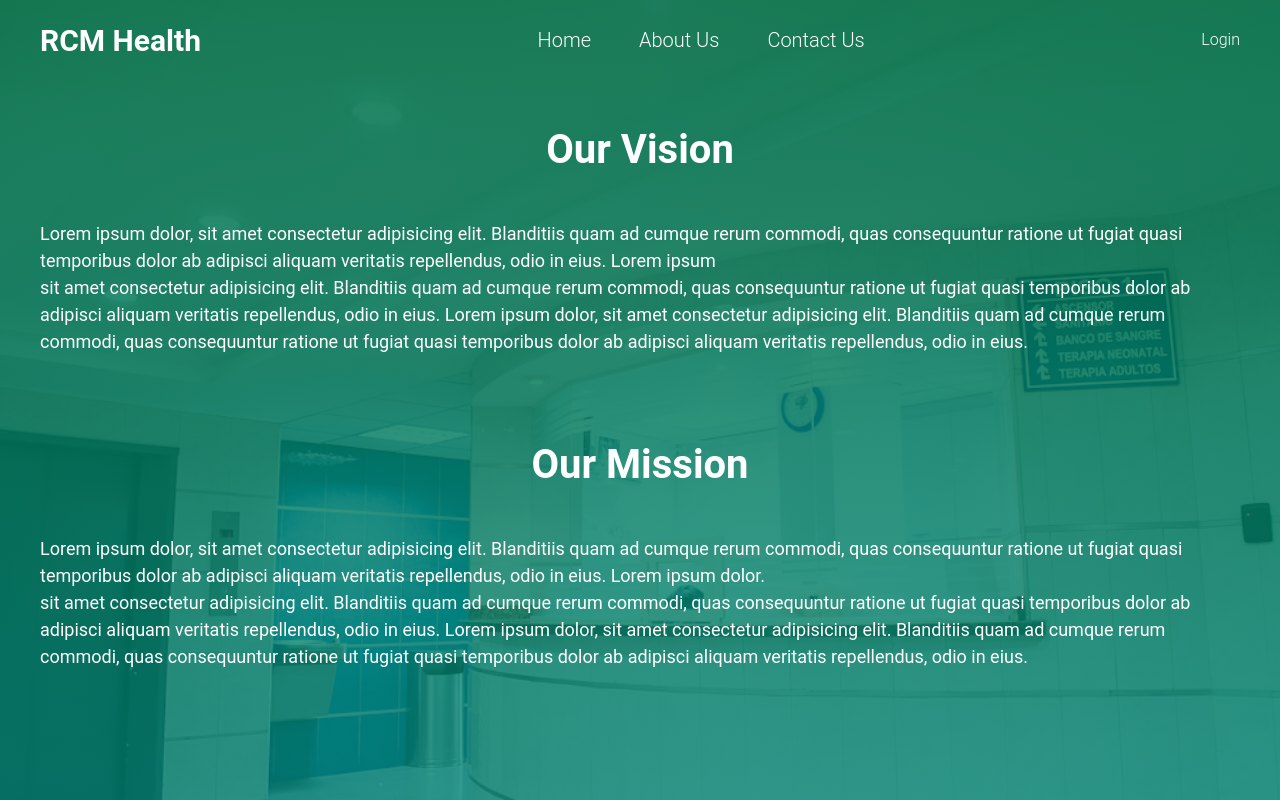
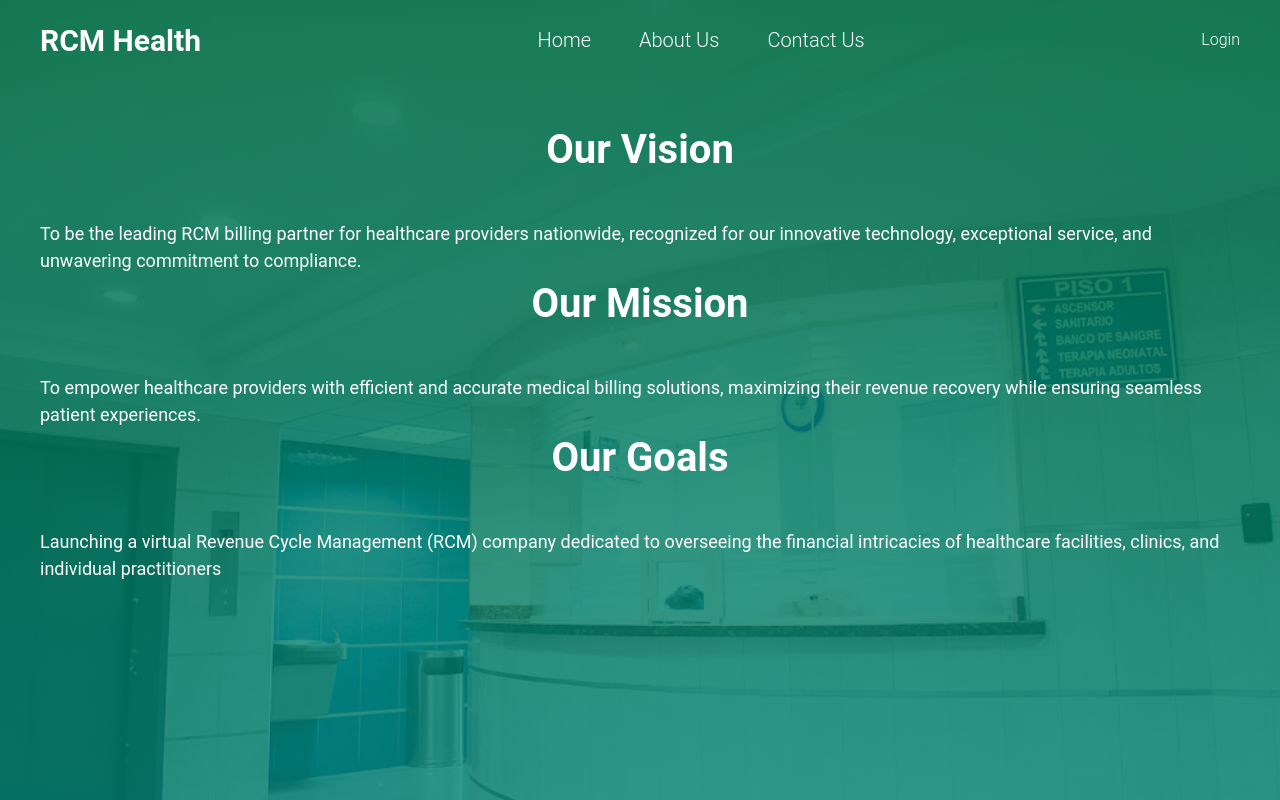
Before and after one commit to MadCoder911/ihab-proj, a React (Create React App) app: page /about in a window 1280 px wide. Built offline with nearby package versions, Linux system fonts and the light colour scheme.

Commit message:
minor updated for profile page

```diff
--- a/src/pages/about.js
+++ b/src/pages/about.js
@@ -3,24 +3,14 @@ const About = () => {
     <div className="aboutbg flex flex-col items-center">
       <div className="div mt-[120px]"></div>
       <div className="container text-center w-[100%] justify-between">
-        <div className="mb-[80px]">
+        <div className="">
           <h1 className="font-bold text-[40px] text-white mb-[40px]">
             Our Vision
           </h1>
           <p className="text-white text-[18px] text-start">
-            Lorem ipsum dolor, sit amet consectetur adipisicing elit. Blanditiis
-            quam ad cumque rerum commodi, quas consequuntur ratione ut fugiat
-            quasi temporibus dolor ab adipisci aliquam veritatis repellendus,
-            odio in eius. Lorem ipsum{" "}
-            <span className="hidden md:block">
-              sit amet consectetur adipisicing elit. Blanditiis quam ad cumque
-              rerum commodi, quas consequuntur ratione ut fugiat quasi
-              temporibus dolor ab adipisci aliquam veritatis repellendus, odio
-              in eius. Lorem ipsum dolor, sit amet consectetur adipisicing elit.
-              Blanditiis quam ad cumque rerum commodi, quas consequuntur ratione
-              ut fugiat quasi temporibus dolor ab adipisci aliquam veritatis
-              repellendus, odio in eius.
-            </span>
+            To be the leading RCM billing partner for healthcare providers
+            nationwide, recognized for our innovative technology, exceptional
+            service, and unwavering commitment to compliance.
           </p>
         </div>
         <div>
@@ -28,19 +18,19 @@ const About = () => {
             Our Mission
           </h1>
           <p className="text-white text-[18px] text-start">
-            Lorem ipsum dolor, sit amet consectetur adipisicing elit. Blanditiis
-            quam ad cumque rerum commodi, quas consequuntur ratione ut fugiat
-            quasi temporibus dolor ab adipisci aliquam veritatis repellendus,
-            odio in eius. Lorem ipsum dolor.{" "}
-            <span className="hidden md:block">
-              sit amet consectetur adipisicing elit. Blanditiis quam ad cumque
-              rerum commodi, quas consequuntur ratione ut fugiat quasi
-              temporibus dolor ab adipisci aliquam veritatis repellendus, odio
-              in eius. Lorem ipsum dolor, sit amet consectetur adipisicing elit.
-              Blanditiis quam ad cumque rerum commodi, quas consequuntur ratione
-              ut fugiat quasi temporibus dolor ab adipisci aliquam veritatis
-              repellendus, odio in eius.
-            </span>
+            To empower healthcare providers with efficient and accurate medical
+            billing solutions, maximizing their revenue recovery while ensuring
+            seamless patient experiences.
+          </p>
+        </div>
+        <div>
+          <h1 className="font-bold text-[40px] text-white mb-[40px]">
+            Our Goals
+          </h1>
+          <p className="text-white text-[18px] pb-[100px] text-start">
+            Launching a virtual Revenue Cycle Management (RCM) company dedicated
+            to overseeing the financial intricacies of healthcare facilities,
+            clinics, and individual practitioners
           </p>
         </div>
       </div>
--- a/src/pages/profile.js
+++ b/src/pages/profile.js
@@ -27,8 +27,8 @@ const Profile = () => {
         />
         <div className="profilebg w-[100vw] flex  justify-center">
           <div className="container mt-[120px] rounded-md">
-            <div className=" bg-[#ffffff6c] shadow-xl relative rounded-md p-4 flex mb-[100px]">
-              <div className="border-r-[3px] border-[#ffffff] pr-[50px]">
+            <div className=" bg-[#ffffff6c] shadow-xl relative rounded-md p-4 flex lg:flex-row flex-col items-center lg:items-start mb-[100px]">
+              <div className="lg:border-r-[3px] border-[#ffffff] lg:pr-[50px]">
                 <img
                   src={profile}
                   alt=""
@@ -61,7 +61,7 @@ const Profile = () => {
                   </span>
                 </p>
                 <button
-                  className="bg-[#21c78f] text-white w-[100%] mt-[40px] hover:scale-[101%] transition-all ease-in-out rounded-md p-2"
+                  className="bg-[#21c78f] mb-[50px] text-white w-[100%] mt-[40px] hover:scale-[101%] transition-all ease-in-out rounded-md p-2"
                   onClick={() => {
                     localStorage.removeItem("userData");
                     window.location.reload();
@@ -70,8 +70,8 @@ const Profile = () => {
                   Logout
                 </button>
               </div>
-              <div className="ml-[40px] w-[70%]">
-                <div>
+              <div className="lg:ml-[40px] w-[70%]">
+                <div className="flex flex-col items-center w-[100%] lg:block">
                   <p className="font-bold text-white text-[25px] ">RC Score</p>
                   <p>
                     <span className="font-bold text-white text-[20px]">
@@ -86,7 +86,7 @@ const Profile = () => {
                     <span className="text-white text-[18px]">100%</span>
                   </p>
                 </div>
-                <div className="my-[70px] w-[100%] flex justify-between">
+                <div className="my-[70px] w-[100%] flex  lg:flex-row flex-col gap-[30px] lg:gap-0 justify-between items-center">
                   <div className="box bg-white rounded-md shadow-md p-[30px] hover:scale-[105%] transition-all ease-in-out cursor-pointer">
                     <h1 className="font-bold text-[30px] text-center mb-[30px]">
                       Silver
```
